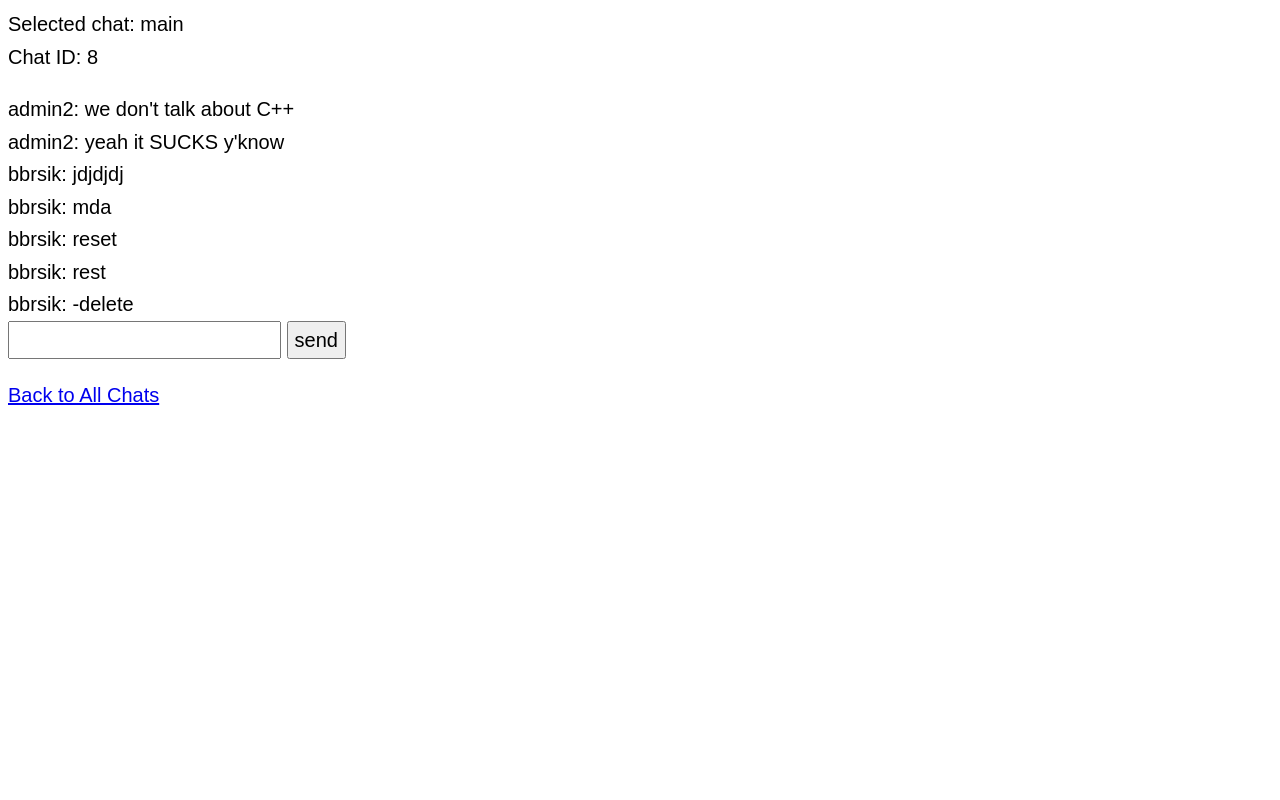
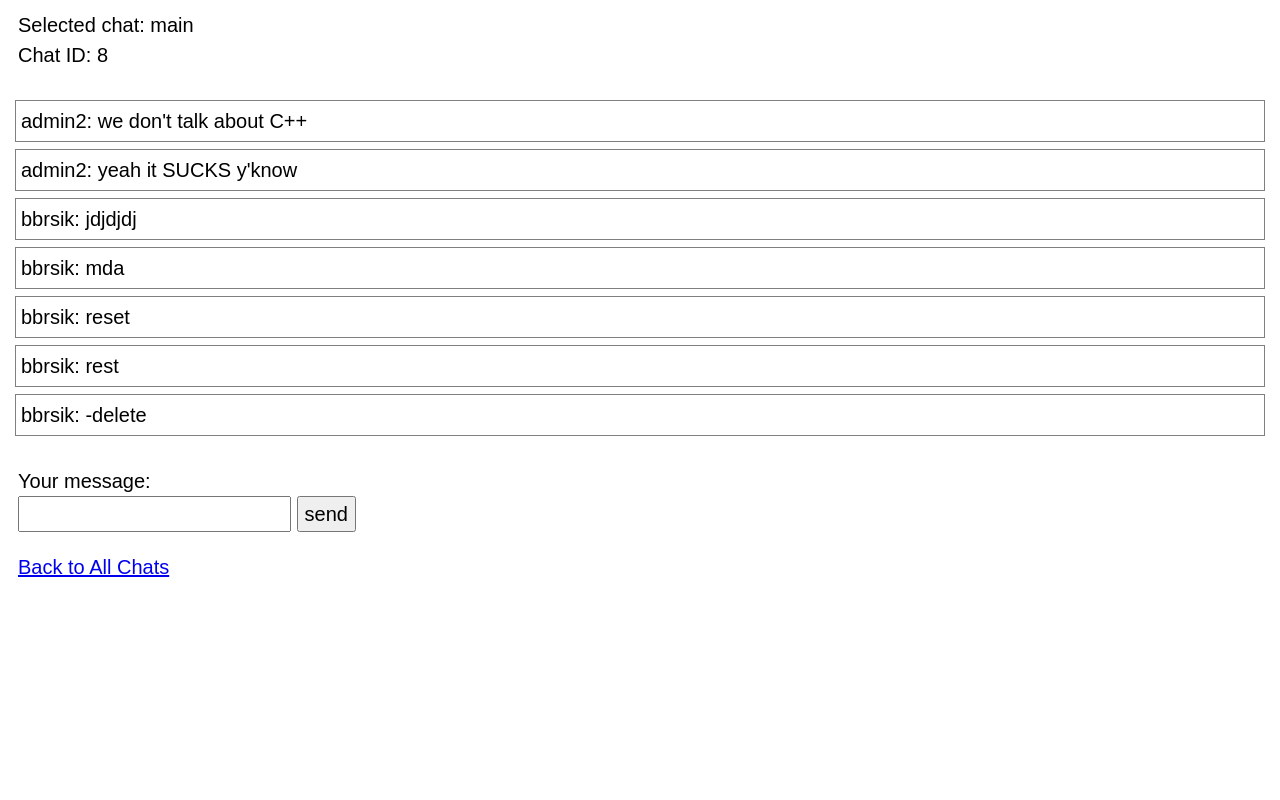
Before and after one commit to bbrsik/messenger, a Django app: page /message/chat/8/ in a window 1280 px wide. Run offline with Django 4.2, Linux system fonts and the light colour scheme; data comes from the database, SQL or seed files in the repository; both versions use the stored data as it was after the commit.

Commit message:
replies chain, appearance done

```diff
--- a/message/models.py
+++ b/message/models.py
@@ -20,13 +20,13 @@ class Message(models.Model):
     created_at = models.DateTimeField(auto_now_add=True)
     reply_on = models.ForeignKey('self', on_delete=models.SET_NULL, null=True, blank=True)
 
-    def get_replies_chain(self):
+    def get_replies_history(self):
         current = self.reply_on
-        reply_array = []
+        replies = []
         while current is not None:
-            reply_array.append(current)
+            replies.append(current)
             current = current.reply_on
-        return reply_array
+        return replies
 
     def __str__(self):
         return (
--- a/message/serializers.py
+++ b/message/serializers.py
@@ -1,12 +1,28 @@
+from django.db.models import QuerySet
+
 from message.models import Chat
+from message.models import Message
 
 
-def serialize_chats():
+def serialize_chats(qs: QuerySet):
     chats = []
-    for chat in Chat.objects.all():
+    for chat in qs:
         chats.append({
             'created_at': chat.created_at.strftime("%D %H:%M:%S"),
             'id': chat.id,
             'name': chat.name,
         })
     return chats
+
+
+def serialize_messages(qs: QuerySet):
+    messages = []
+    for message in qs:
+        messages.append({
+            'created_at': message.created_at.strftime("%D %H:%M:%S"),
+            'username': message.user.username,
+            'text': message.text,
+            'id': message.id,
+            'replies_history': serialize_messages(message.get_replies_history())
+        })
+    return messages
--- a/message/urls.py
+++ b/message/urls.py
@@ -6,7 +6,7 @@ urlpatterns = [
     path("chats/", views.render_list, name='render_list'),
 
     path("api/login/", views.login_view, name='login'),
-    path("api/create/<chat_id>/", views.create_message, name='create_message'),
+    path("api/message/create/<chat_id>/", views.create_message, name='create_message'),
     path("api/chat/create/", views.create_chat, name='create_chat'),
     path("api/chat/show/<chat_id>/", views.show_chat, name='show_chat'),
     path("api/chat/list/", views.list_chats, name='list_chats'),
--- a/message/views.py
+++ b/message/views.py
@@ -15,26 +15,21 @@ def render_chat(request, chat_id):
         chat = Chat.objects.get(id=chat_id)
     except Chat.DoesNotExist:
         return JsonResponse({'Response': 'Chat does not exist'}, status=404)
-
-    messages = []
-    for msg in Message.objects.filter(chat_id=chat_id):
-        messages.append({
-            'created_at': msg.created_at.strftime("%D %H:%M:%S"),
-            'username': msg.user.username,
-            'text': msg.text,
-            'id': msg.id,
-        })
-
+    chat_is_empty = True
+    messages = serialize_messages(Message.objects.filter(chat_id=chat_id))
+    if len(messages) != 0:
+        chat_is_empty = False
     context = {
         'chat_id': chat_id,
         'name': chat.name,
         'messages': messages,
+        'chat_is_empty': chat_is_empty,
     }
     return render(request, 'render_chat.html', context=context)
 
 
 def render_list(request):
-    chats = serialize_chats()
+    chats = serialize_chats(Chat.objects.all())
     context = {
         'chats': chats,
     }
@@ -71,11 +66,11 @@ def create_message(request, chat_id):
 @csrf_exempt
 def create_chat(request):
     if request.method == "POST":
-        body = json.loads(request.body)
-        text = body.get('name')
+        body = urllib.parse.parse_qs(request.body.decode())
+        [text] = body.get('name')
         chat = Chat(name=text)
         chat.save()
-    return JsonResponse({})
+    return redirect(reverse("render_list"))
 
 
 def show_chat(request, chat_id):
@@ -86,21 +81,12 @@ def show_chat(request, chat_id):
         Chat.objects.get(id=chat_id)
     except Chat.DoesNotExist:
         return JsonResponse({'Response': 'Chat does not exist'}, status=404)
-
-    messages = []
-    for msg in Message.objects.filter(chat_id=chat_id):
-        messages.append({
-            'created_at': msg.created_at.strftime("%D %H:%M:%S"),
-            'username': msg.user.username,
-            'text': msg.text,
-            'id': msg.id,
-        })
-
+    messages = serialize_messages(Message.objects.filter(chat_id=chat_id))
     return JsonResponse({'messages': messages})
 
 
 def list_chats(request):
     if request.method != "GET":
         return JsonResponse({}, status=400)
-    chats = serialize_chats()
+    chats = serialize_chats(Chat.objects.all())
     return JsonResponse({'chats': chats})
--- a/templates/render_chat.html
+++ b/templates/render_chat.html
@@ -1,27 +1,60 @@
 <html>
+<head>
 <style>
 html * {
-  font-size: 20px;
-  line-height: 1.625;
-  color: #2020131;
-  font-family: Nunito, sans-serif;
-}
+        font-size: 20px;
+        line-height: 1.5;
+        color: #2020131;
+        font-family: sans-serif;
+        }
+
+div.reply {
+        font-size: 10px;
+        padding: 5px;
+        margin: 7px;
+        border: 1px solid;
+        border-color: gray;
+        background-color: #B1FFCA;
+        }
+
+div.message {
+        padding: 5px;
+        margin: 7px;
+        border: 1px solid;
+        border-color: gray;
+        background-color: white;
+        }
 </style>
-<p>
+</head>
+<body>
+<div style="margin-bottom: 30px; margin-left: 10px; margin-top: 10px;">
     <div>Selected chat: {{name}}</div>
-Chat ID: {{chat_id}}
-<body>
-<p>
-{% for message in messages %}
-    <div>{{ message.username }}: {{message.text}}</div>
+    <div>Chat ID: {{chat_id}}</div>
+</div>
+{% if chat_is_empty %}
+    <div style="color: red; margin: 10px;">
+        No messages found
+    </div>
+{% else %}
+    {% for message in messages %}
+        <div class="message">
+            {% for reply in message.replies_history %}
+                <div class="reply">
+                    TO: {{ reply.username }}: {{ reply.text }}
+                </div>
+            {% endfor %}
+        {{ message.username }}: {{ message.text }}
+        </div>
     {% endfor %}
-<div>
-    <form action="/message/api/create/{{chat_id}}/" method="POST">
-    <input name="message" autocomplete="off">
+{% endif %}
+<div style="margin-top: 30px; margin-left: 10px;">
+    Your message:
+    <form action="/message/api/message/create/{{chat_id}}/" method="POST">
+        <input name="message" autocomplete="off">
         <button type="submit">send</button>
     </form>
+    <a href="/message/chats/">Back to All Chats</a>
 </div>
-<p>
-    <div><a href="/message/chats/">Back to All Chats</a></div>
+
 </body>
 </html>
```
Also changed, not shown: templates/render_list.html (+19 -6 lines), db.sqlite3.
